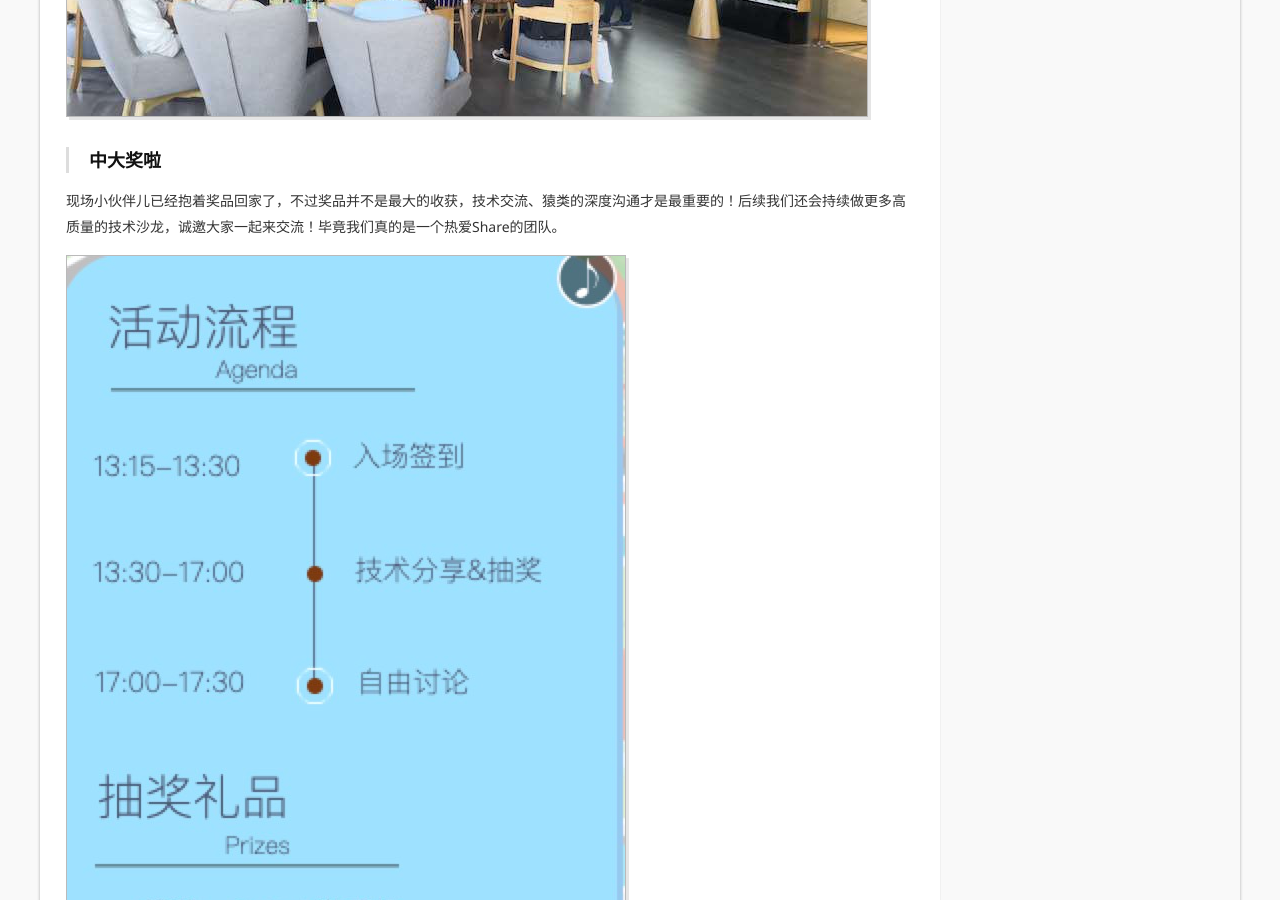
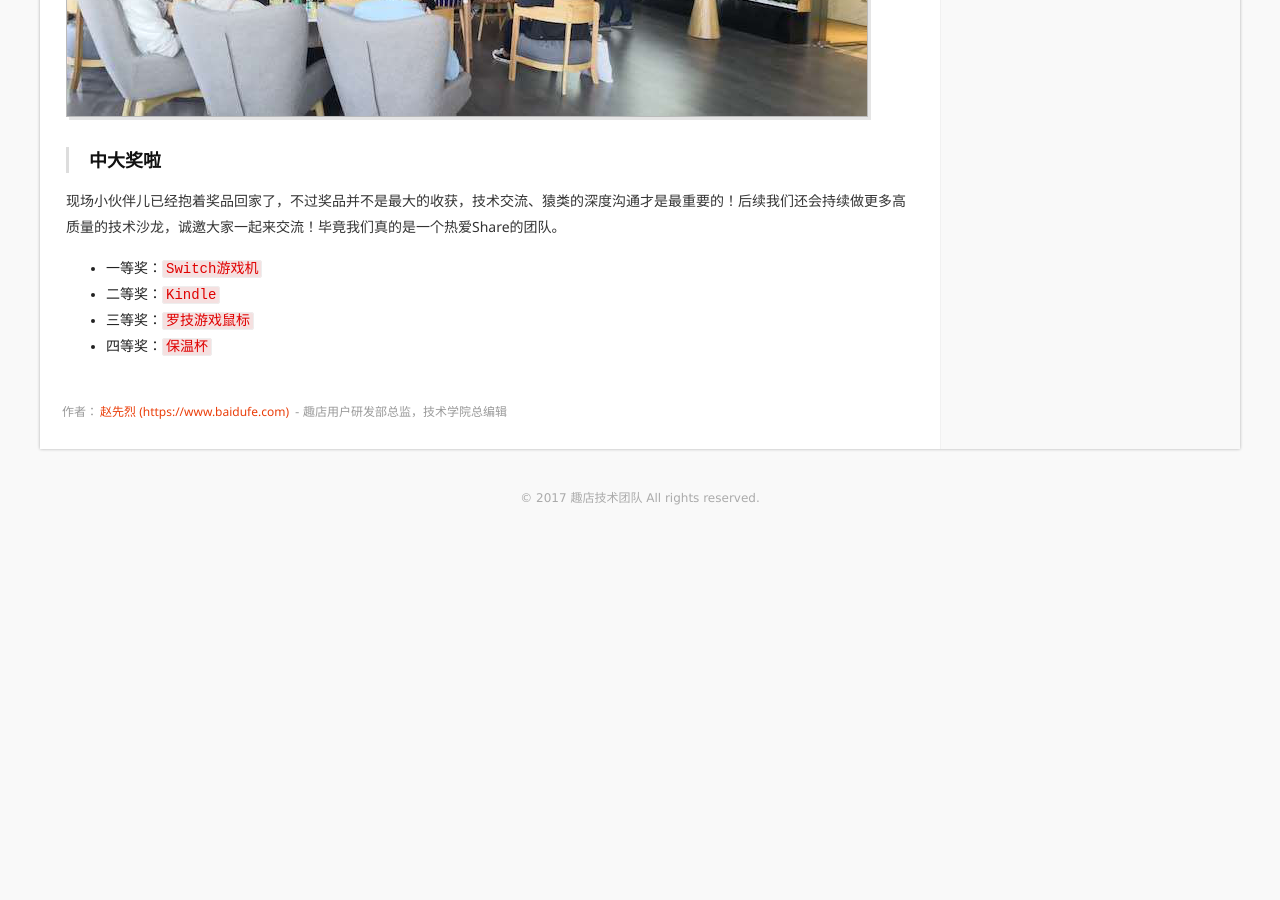
Before and after one commit to qit-team/qit-team.github.io, a Jekyll site: the page built from _posts/2019-03-30-qd-tech-share.md, in a window 1280 px wide and 900 px high, scrolled down 2731 px. Built offline with Jekyll 4.4.1, drawn with Linux system fonts in a browser that asks for light colours; after the commit the page ends 3248 px from its top, so only the background shows below that.

Commit message:
页面优化

```diff
--- a/_posts/2019-03-30-qd-tech-share.md
+++ b/_posts/2019-03-30-qd-tech-share.md
@@ -32,4 +32,7 @@ digest: 趣店是一家善于利用技术去解决问题的公司，从用户业
 ## 中大奖啦
 现场小伙伴儿已经抱着奖品回家了，不过奖品并不是最大的收获，技术交流、猿类的深度沟通才是最重要的！后续我们还会持续做更多高质量的技术沙龙，诚邀大家一起来交流！毕竟我们真的是一个热爱Share的团队。
 
-![](/public/images/share02/gift.png)
+- 一等奖：`Switch游戏机`
+- 二等奖：`Kindle`
+- 三等奖：`罗技游戏鼠标`
+- 四等奖：`保温杯`
```
Also changed, not shown: public/images/share02/gift.png (deleted).
